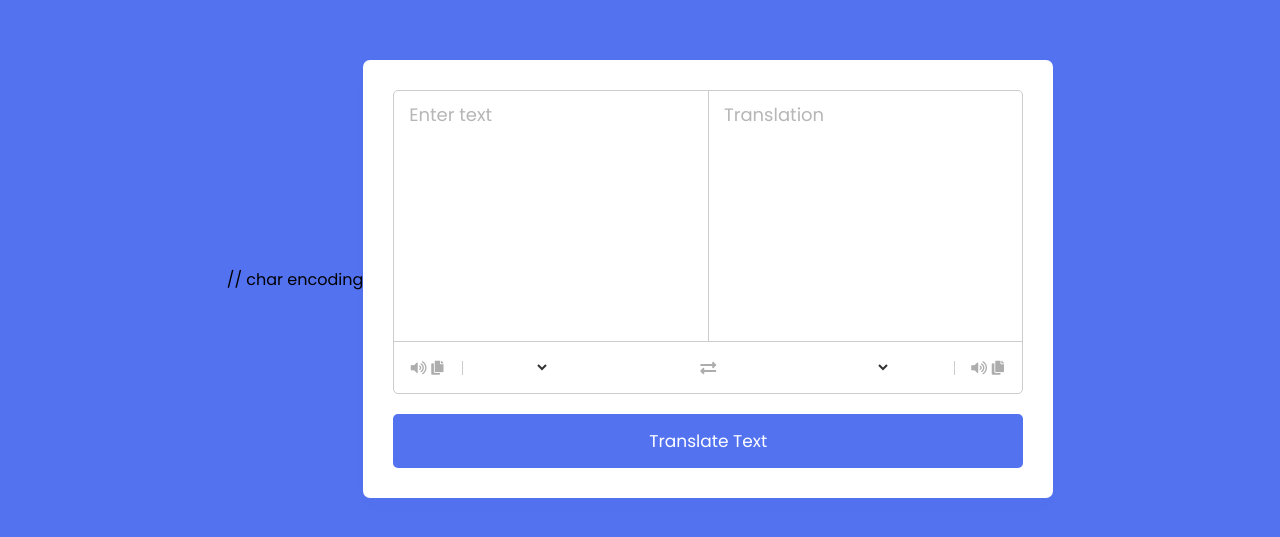
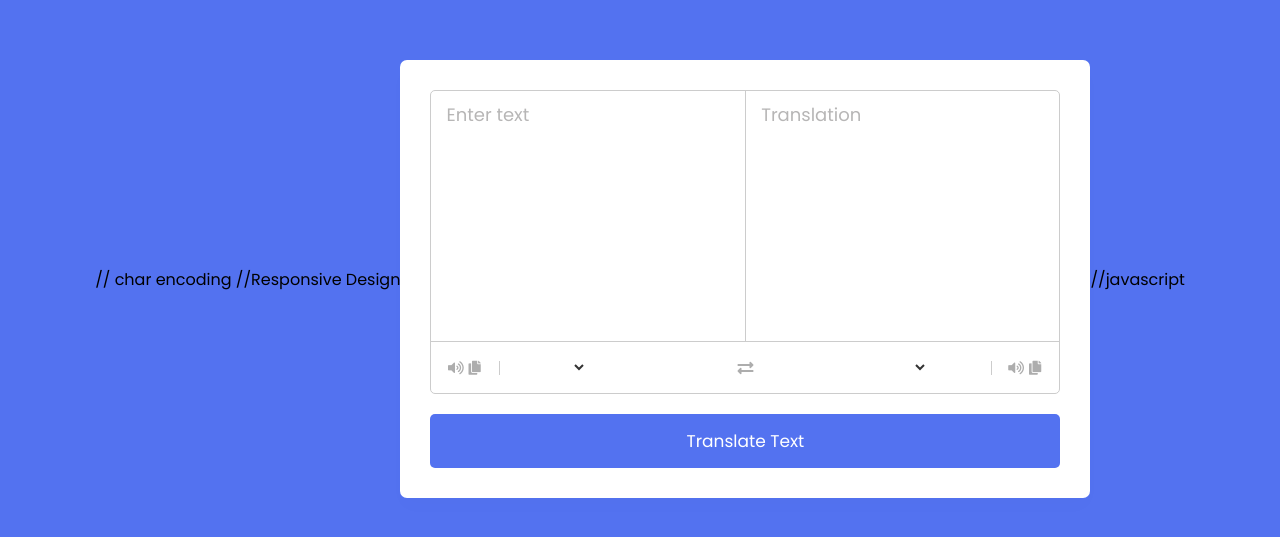
Before and after one commit to MOUNA-SUNMATHI-S/language_translator, a plain HTML site: page index.html in a window 1280 px wide. Shown: the part 121-658 px from the top of the page. Drawn offline with Linux system fonts and the light colour scheme; files whose address does not match are found by name.

Commit message:
Update index.html

```diff
--- a/index.html
+++ b/index.html
@@ -5,7 +5,7 @@
     <meta charset="utf-8">  // char encoding
     <title>Language Translator</title>
     <link rel="stylesheet" href="style.css">
-    <meta name="viewport" content="width=device-width, initial-scale=1.0">
+    <meta name="viewport" content="width=device-width, initial-scale=1.0">  //Responsive Design
     <link rel="stylesheet" href="https://cdnjs.cloudflare.com/ajax/libs/font-awesome/5.15.3/css/all.min.css"/>
   </head>
   <body>
@@ -36,7 +36,7 @@
       <button>Translate Text</button>
     </div>
 
-    <script src="js/countries.js"></script>
+    <script src="js/countries.js"></script> //javascript
     <script src="js/script.js"></script>
 
   </body>
```
